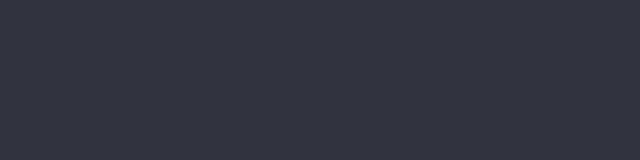
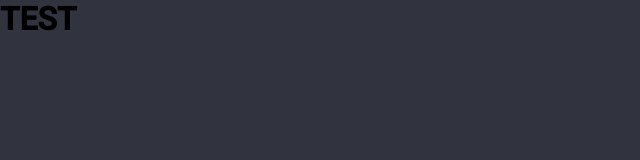
Before and after one commit to joaoaraya/prj-cardapioFacil, a React (Create React App) app: page /menu/edit in a window 1280 px wide. Before the commit this address had no page. Shown: the top 160 px of the page, without its empty margins (0-640 px from the left). Built offline with nearby package versions, Linux system fonts and the light colour scheme.

Commit message:
rotas entre paginas adicionado

```diff
--- a/src/App.tsx
+++ b/src/App.tsx
@@ -3,6 +3,7 @@ import { BrowserRouter, Routes, Route } from 'react-router-dom';
 
 /* Importar páginas */
 import { Home } from "./pages/Home";
+import { Editor } from "./pages/Editor";
 
 /*OBS: Nessa versão 6.0 usar Routes no lugar de Swicth,
 element no lugar de content,
@@ -13,6 +14,7 @@ function App() {
     <BrowserRouter>
       <Routes>
         <Route path='/' element={<Home />} />
+        <Route path='/menu/edit' element={<Editor />} />
       </Routes>
     </BrowserRouter>
   );
--- /dev/null
+++ b/src/pages/Editor.tsx
@@ -0,0 +1,6 @@
+export function Editor() {
+    return (
+        //html
+        <h1>TEST</h1>
+    )
+}
--- a/src/pages/Home.tsx
+++ b/src/pages/Home.tsx
@@ -15,10 +15,12 @@ export function Home() {
                 <div>
                     <h1>Monte e compartilhe seu cardápio</h1>
                     <h2>fácil, rápido e de graça!</h2>
-                    <button>
-                        <img src={googleIconImg} alt="" />
-                        Entrar com o Google
-                    </button>
+                    <a href="/menu/edit">
+                        <button>
+                            <img src={googleIconImg} alt="" />
+                            Entrar com o Google
+                        </button>
+                    </a>
                 </div>
             </main>
         </div>
--- a/src/styles/home.scss
+++ b/src/styles/home.scss
@@ -28,6 +28,9 @@
             h2 {
                 font-weight: 300;
                 margin-top: 8px;
+            }
+            a {
+                text-decoration: none;
             }
             button {
                 width: 100%;
```
